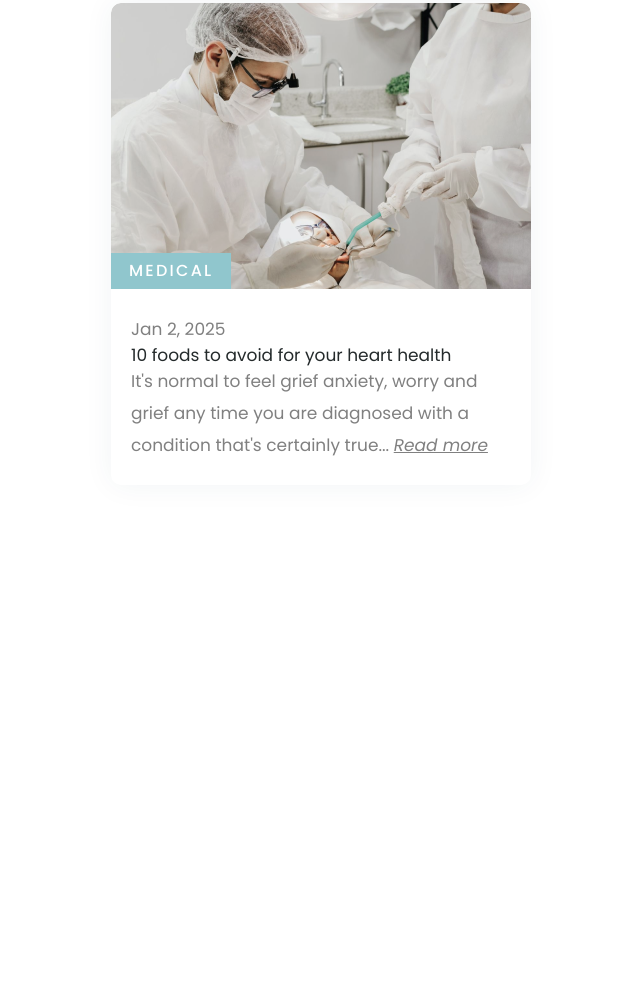
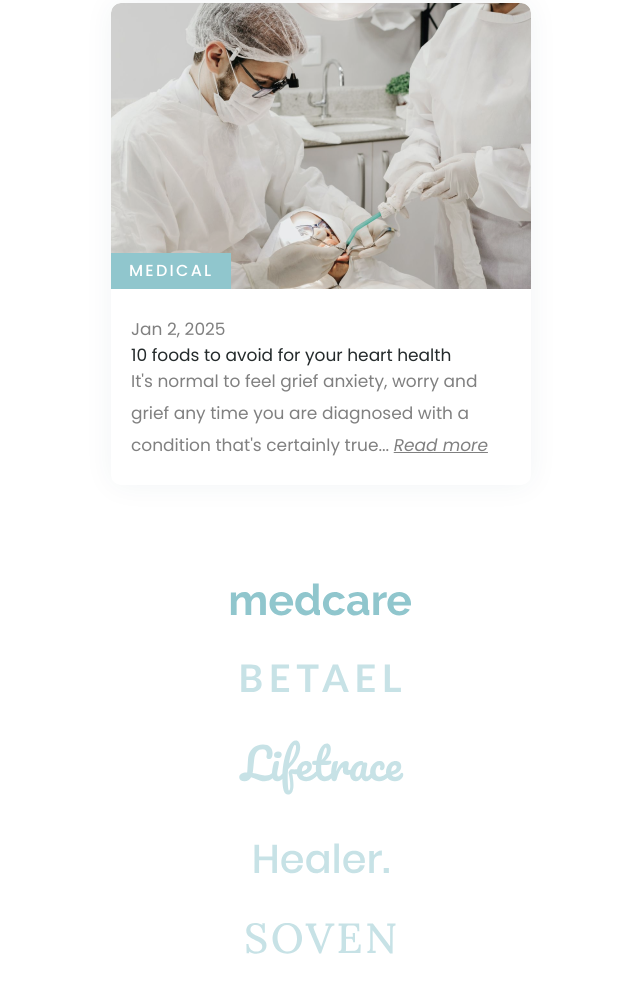
Before and after one commit to KachiMaxxxxx/landing__page--tailwind, a website built with Vite: page index.html in a window 1280 px wide. Shown: the part 6830-7832 px from the top of the page, without its empty margins (319-959 px from the left). Before the commit the page ends 7365 px from the top, so only its background shows below. Built offline with nearby package versions, Linux system fonts and the light colour scheme.

Commit message:
finished brand section

```diff
--- a/index.html
+++ b/index.html
@@ -1148,6 +1148,24 @@
       </div>
     </section>
     <!-- end blog -->
+
+    <!-- start brands -->
+     <section class="brands section">
+      <div class="container mx-auto">
+        <div class="flex flex-col xl:flex-row gap-y-12 xl:gap-y-0 justify-between items-center">
+          <img class="brands__logo" src="projectassets/img/brands/brand-2.svg" alt="">
+          <img class="brands__logo" src="projectassets/img/brands/brand-3.svg" alt="">
+          <img class="brands__logo" src="projectassets/img/brands/brand-1.svg" alt="">
+          <img class="brands__logo" src="projectassets/img/brands/brand-4.svg" alt="">
+          <img class="brands__logo" src="projectassets/img/brands/brand-5.svg" alt="">
+        </div>
+      </div>
+     </section>
+     <!-- end brands -->
+
+     <!--  -->
+
+
     <script type="module" src="src/swiper.js"></script>
     <script type="module" src="src/scrollreveal.js"></script>
     <script type="module" src="src/main.js"></script>
```
